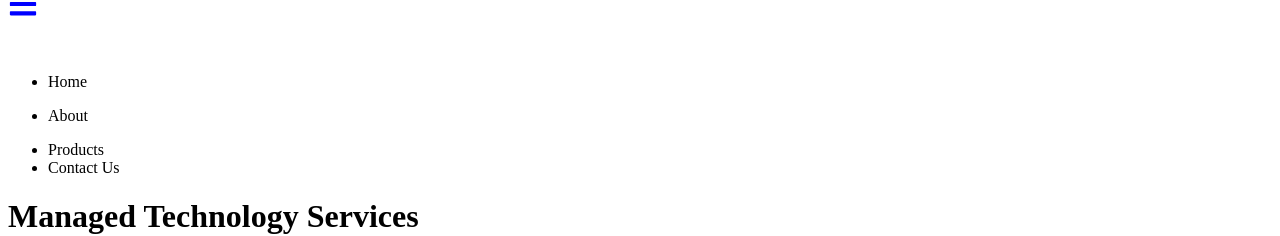
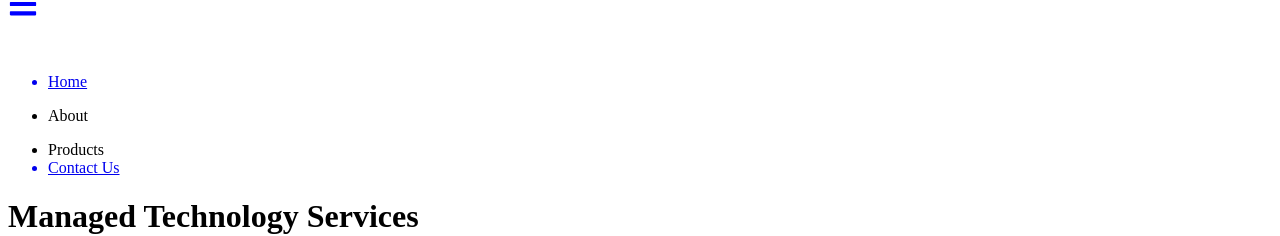
Before and after one commit to marketintelsolutions/mdsweb, a React (Create React App) app: page /ManagedTechnologyServices in a window 1280 px wide. Both pictures are taken after a click on the icon 23 px from the left and 1849 px from the top of the page. Shown: the part 1846-2082 px from the top of the page. Built offline with nearby package versions, Linux system fonts and the light colour scheme.

Commit message:
Navigate to contact page, form submit

```diff
--- a/src/components/NavBar/NavBar.jsx
+++ b/src/components/NavBar/NavBar.jsx
@@ -321,7 +321,14 @@ const NavBar = () => {
             </div>
             <div className="mt-20">
               <ul>
-                <li className="text-white font-[900] text-3xl my-3">Home</li>
+                <Link to="/">
+                  <li
+                    className="text-white font-[900] text-3xl my-3"
+                    onClick={toggle}
+                  >
+                    Home
+                  </li>
+                </Link>
                 <li className="text-white font-[900] text-3xl my-3 flex items-center">
                   About{" "}
                   <FaAngleDown
@@ -502,9 +509,14 @@ const NavBar = () => {
                     </Link>
                   </ul>
                 )}
-                <li className="text-white font-[900] text-3xl my-3">
-                  Contact Us
-                </li>
+                <Link to="/ContactUs">
+                  <li
+                    className="text-white font-[900] text-3xl my-3"
+                    onClick={toggle}
+                  >
+                    Contact Us
+                  </li>
+                </Link>
               </ul>
             </div>
           </div>
--- a/src/screens/ContactUs.jsx
+++ b/src/screens/ContactUs.jsx
@@ -62,7 +62,7 @@ export default function ContactUs() {
               setSendingRequest(false);
               setShowForm(false);
               setShow(true);
-              window.scrollTo(0, 0);
+              // window.scrollTo(0, 0);
             }}
           >
             <p className="text-left">Name</p>
--- a/src/screens/Products/ManagedTechnologyServices.jsx
+++ b/src/screens/Products/ManagedTechnologyServices.jsx
@@ -174,7 +174,7 @@ const ManagedTechnologyServices = () => {
             setSendingRequest(false);
             setShowForm(false);
             setShow(true);
-            window.scrollTo(0, 0);
+            // window.scrollTo(0, 0);
           }}
         >
           <p className="text-left">Select Type</p>
```
